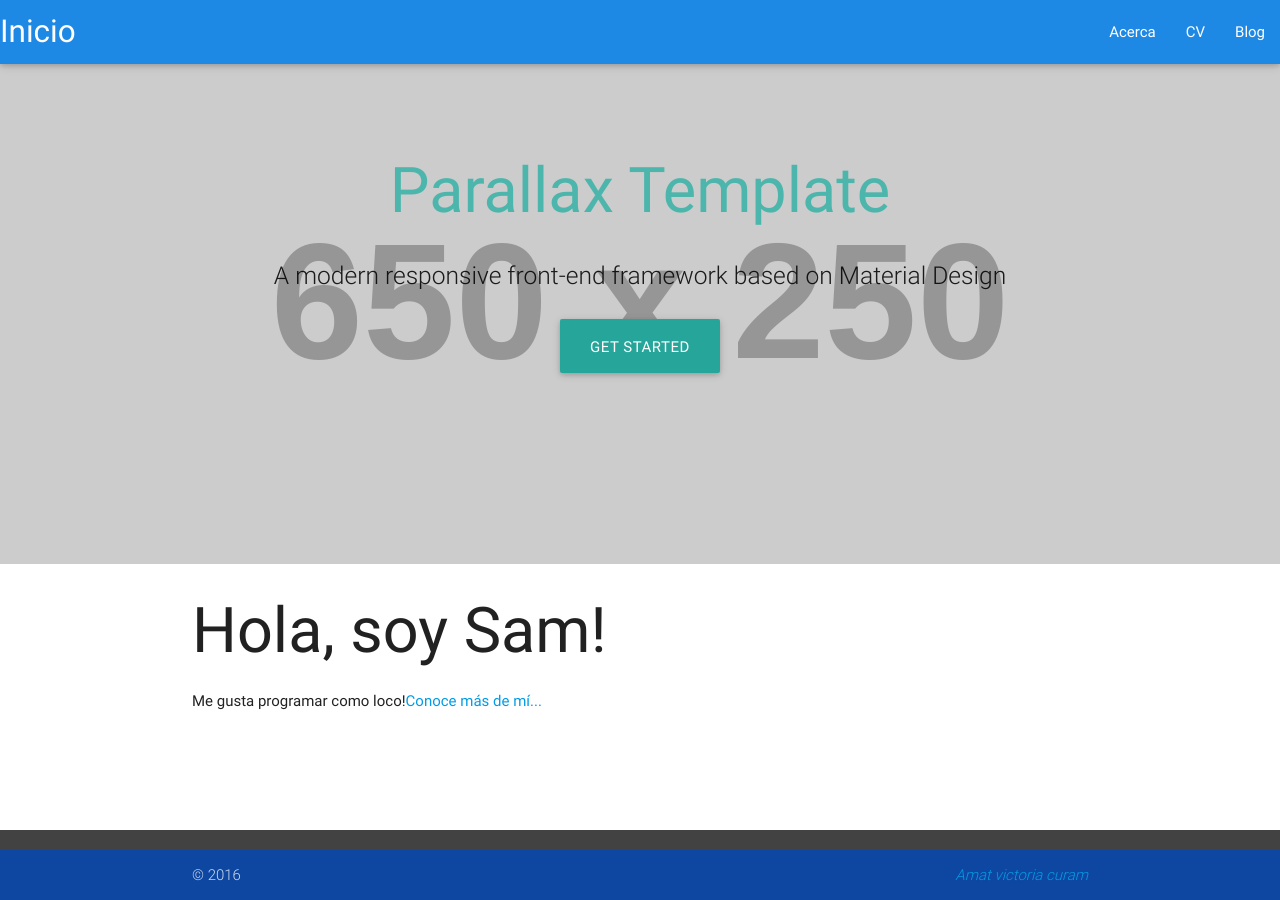
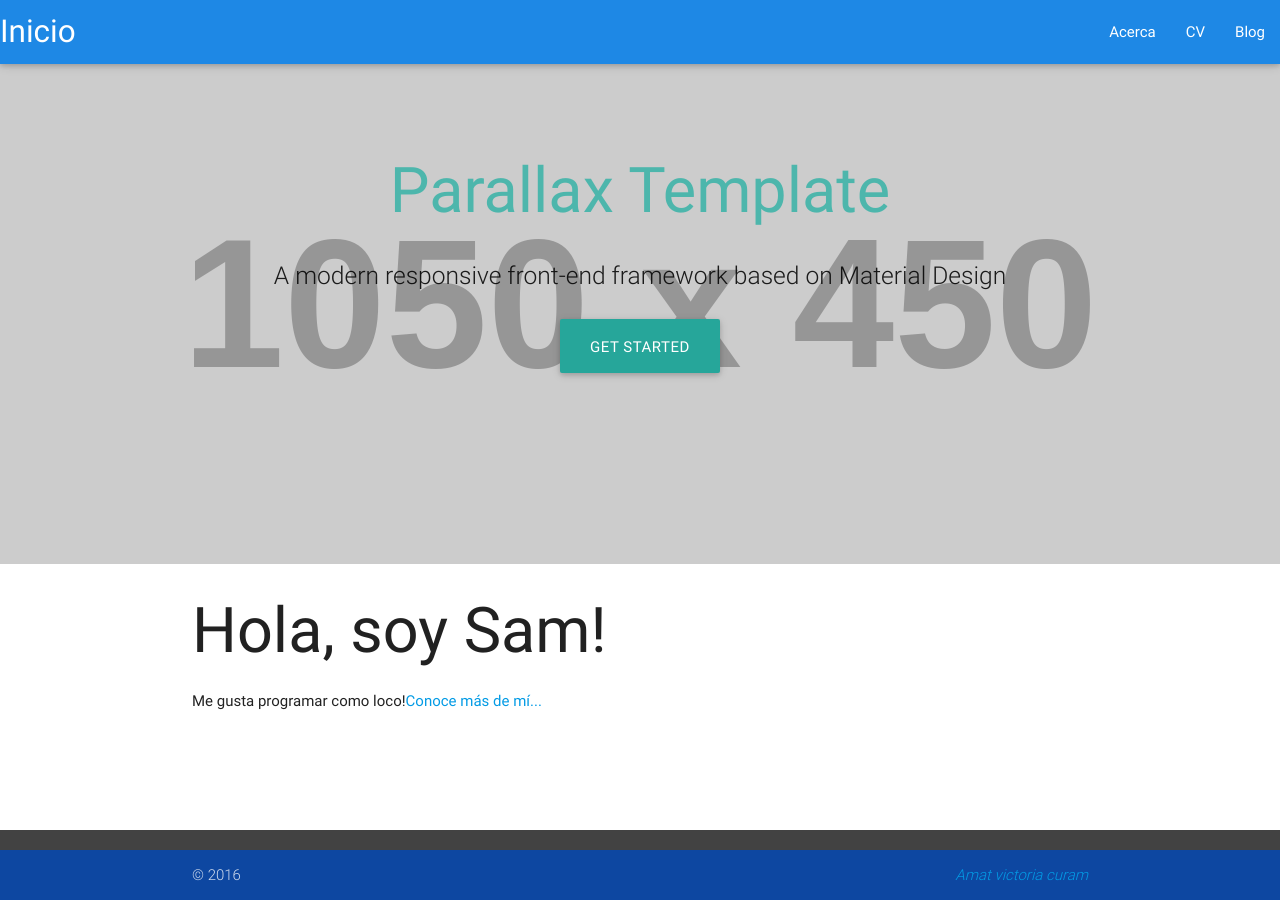
Before and after one commit to const3/const3.github.io, a Jekyll site: the page built from index.html, in a window 1280 px wide. Built offline with Jekyll 4.4.1, drawn with Linux system fonts in a browser that asks for light colours; nearby versions of some CDN libraries.

Commit message:
Update default.html

```diff
--- a/_layouts/default.html
+++ b/_layouts/default.html
@@ -46,7 +46,7 @@
 
       </div>
     </div>
-    <div class="parallax"><img src="http://placehold.it/650x250" alt="Unsplashed background img 1" style="display: block; transform: translate3d(-50%, 148px, 0px);"></div>
+    <div class="parallax"><img src="http://placehold.it/1050x450" alt="Unsplashed background img 1" style="display: block; transform: translate3d(-50%, 148px, 0px);"></div>
   </div>
 
         {{ content }}
```
